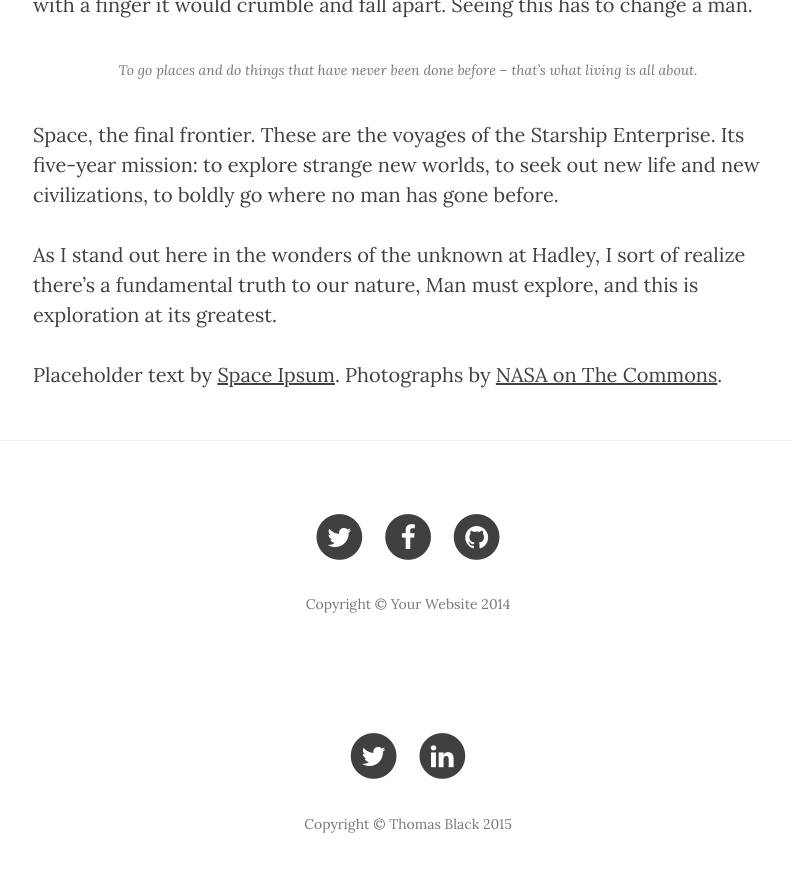
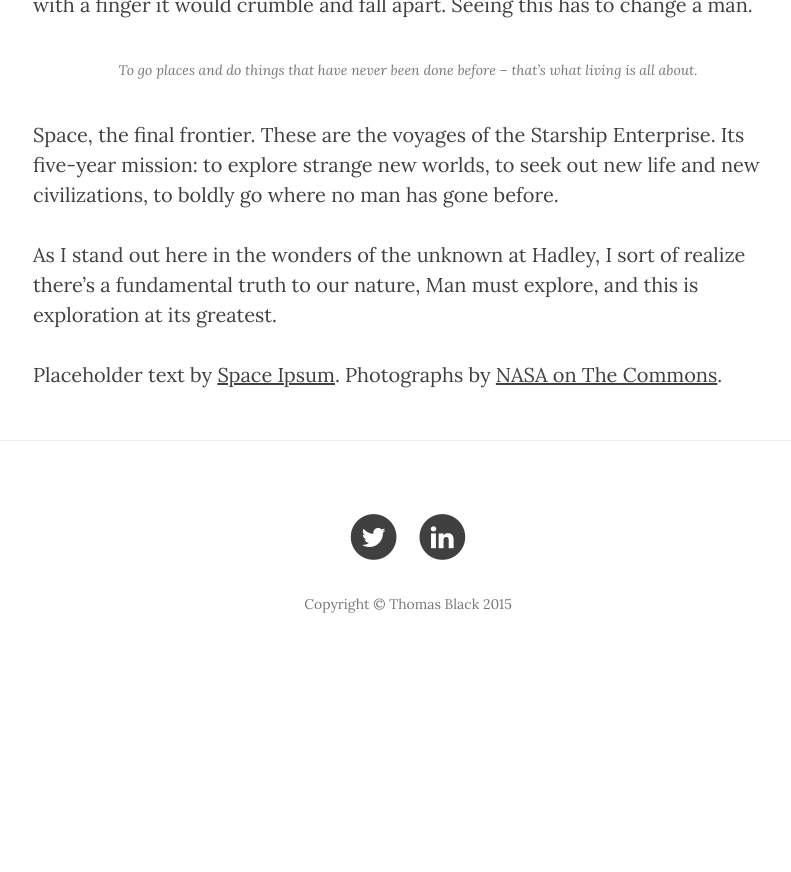
Before and after one commit to tsblack/tsblack.github.io, a Jekyll site: the page built from _posts/2015-04-12-blogging-like-a-hacker.md, in a window 1280 px wide and 900 px high, scrolled down 2649 px. Shown: the top 872 px of the window, without its empty margins (232-1023 px from the left). Built offline with Jekyll 4.4.1, drawn with Linux system fonts in a browser that asks for light colours; nearby versions of some CDN libraries; library files that are not in the unit come from our copies; after the commit the page ends 3329 px from its top, so only the background shows below that.

Commit message:
Jekyll cleanup

```diff
--- a/_includes/post.html
+++ b/_includes/post.html
@@ -60,52 +60,4 @@
 
     <hr>
 
-    <!-- Footer -->
-    <footer>
-        <div class="container">
-            <div class="row">
-                <div class="col-lg-8 col-lg-offset-2 col-md-10 col-md-offset-1">
-                    <ul class="list-inline text-center">
-                        <li>
-                            <a href="#">
-                                <span class="fa-stack fa-lg">
-                                    <i class="fa fa-circle fa-stack-2x"></i>
-                                    <i class="fa fa-twitter fa-stack-1x fa-inverse"></i>
-                                </span>
-                            </a>
-                        </li>
-                        <li>
-                            <a href="#">
-                                <span class="fa-stack fa-lg">
-                                    <i class="fa fa-circle fa-stack-2x"></i>
-                                    <i class="fa fa-facebook fa-stack-1x fa-inverse"></i>
-                                </span>
-                            </a>
-                        </li>
-                        <li>
-                            <a href="#">
-                                <span class="fa-stack fa-lg">
-                                    <i class="fa fa-circle fa-stack-2x"></i>
-                                    <i class="fa fa-github fa-stack-1x fa-inverse"></i>
-                                </span>
-                            </a>
-                        </li>
-                    </ul>
-                    <p class="copyright text-muted">Copyright &copy; Your Website 2014</p>
-                </div>
-            </div>
-        </div>
-    </footer>
-
-    <!-- jQuery -->
-    <script src="js/jquery.js"></script>
-
-    <!-- Bootstrap Core JavaScript -->
-    <script src="js/bootstrap.min.js"></script>
-
-    <!-- Custom Theme JavaScript -->
-    <script src="js/clean-blog.min.js"></script>
-
 </body>
-
-</html>
```
